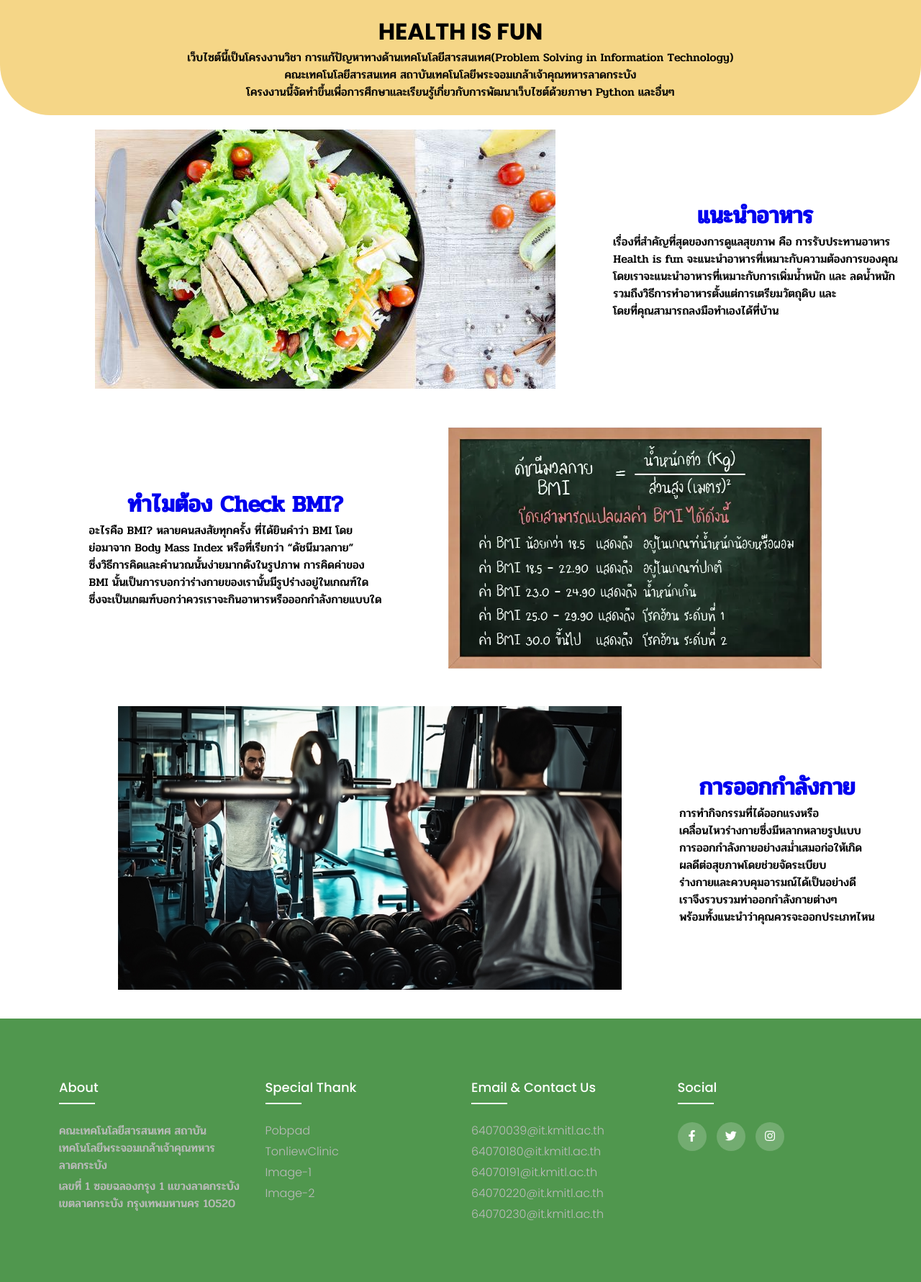
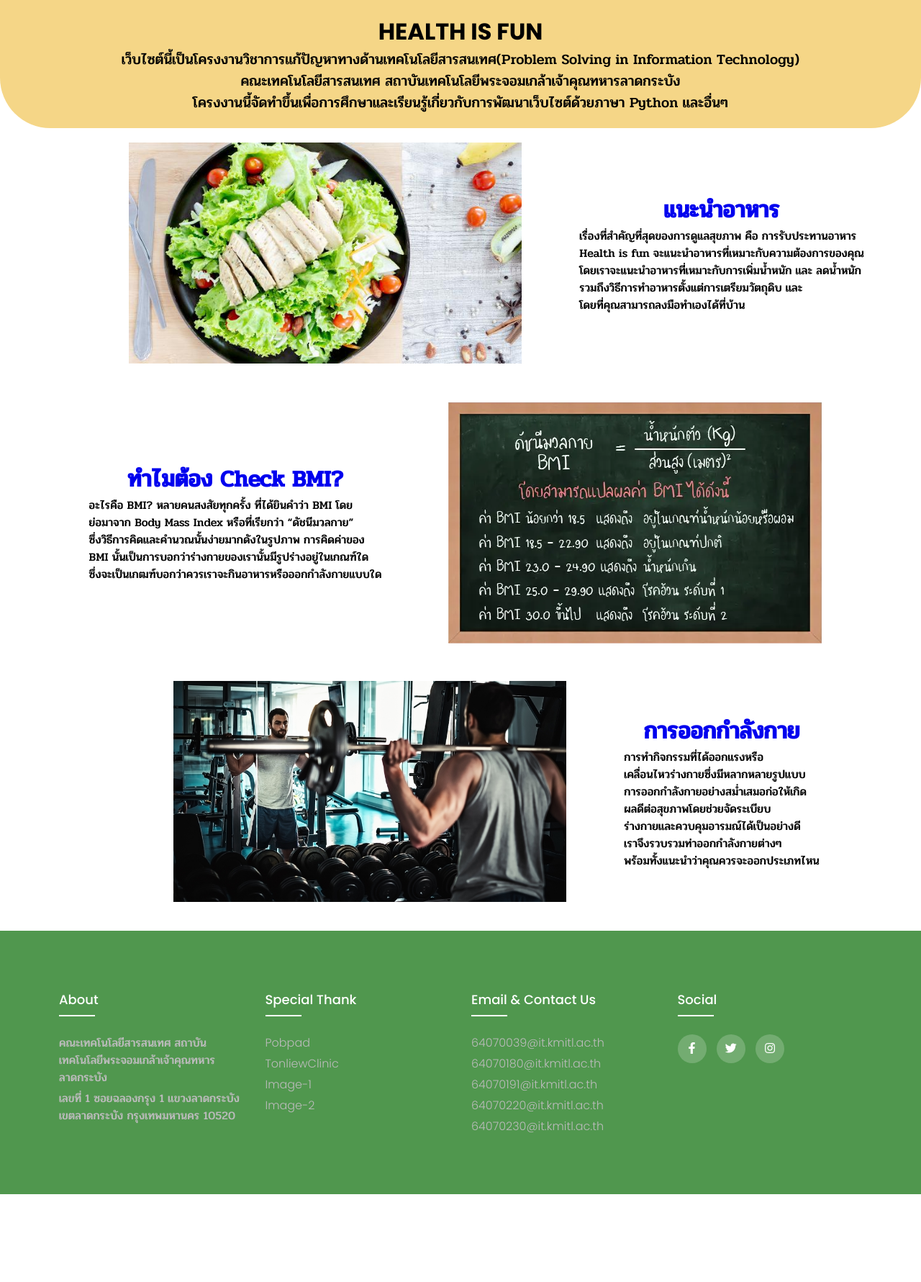
Before and after one commit to Wichai-Kommongkhun/Project, a Flask app: page /home in a window 1280 px wide. Shown: the part 64-1845 px from the top of the page at 72% size. After the commit the page ends 1723 px from the top, so only its background shows below. Run offline with Flask 2, Linux system fonts and the light colour scheme; some libraries are stand-ins or nearby versions.

Commit message:
HomeResponsive By Tle

```diff
--- a/static/css-file/home.css
+++ b/static/css-file/home.css
@@ -128,11 +128,15 @@ nav{
     border-bottom-left-radius: 70px;
     border-bottom-right-radius: 70px;
 }
+.homemain {
+    font-size: 20px;
+}
 .img1 {
     display: flex;
     justify-items: center;
     align-items: flex-start;
     margin-left: 100px;
+    max-width: 546px;
 }
 .flex-col2 {
     margin: 20px 0 20px 0;
@@ -182,7 +186,7 @@ nav{
     justify-items: center;
     align-items: flex-start;
     margin-left: 100px;
-    max-width: 700px;
+    max-width: 546px;
 }
 .flex-col4-2 {
     display: flex;
--- a/templates/home.html
+++ b/templates/home.html
@@ -40,17 +40,17 @@
         <div class="flex-container">
             <div class="flex-row">
                 <div class="flex-col1">
-                    <h1>HEALTH IS FUN</h1>
-                    <p class="thaifont">เว็บไซต์นี้เป็นโครงงานวิชา การแก้ปัญหาทางด้านเทคโนโลยีสารสนเทศ(Problem Solving in Information Technology)</p>
-                    <p class="thaifont">คณะเทคโนโลยีสารสนเทศ สถาบันเทคโนโลยีพระจอมเกล้าเจ้าคุณทหารลาดกระบัง</p>
-                    <p class="thaifont">โครงงานนี้จัดทำขึ้นเพื่อการศึกษาและเรียนรู้เกี่ยวกับการพัฒนาเว็บไซต์ด้วยภาษา Python และอื่นๆ</p>
+                    <h1 class="head-content">HEALTH IS FUN</h1>
+                    <p class="homemain thaifont">เว็บไซต์นี้เป็นโครงงานวิชาการแก้ปัญหาทางด้านเทคโนโลยีสารสนเทศ(Problem Solving in Information Technology)</p>
+                    <p class="homemain thaifont">คณะเทคโนโลยีสารสนเทศ สถาบันเทคโนโลยีพระจอมเกล้าเจ้าคุณทหารลาดกระบัง</p>
+                    <p class="homemain thaifont">โครงงานนี้จัดทำขึ้นเพื่อการศึกษาและเรียนรู้เกี่ยวกับการพัฒนาเว็บไซต์ด้วยภาษา Python และอื่นๆ</p>
                 </div>
 
                 <div class="flex-col2">
                     <img class="img1" src="/static/images/food1.jpg">
                     <div class="flex-col2-2 thaifont">
-                        <a href="http://127.0.0.1:5000/food" style="text-decoration: none;"><h1>เเนะนำอาหาร</h1></a>
-                        <p>เรื่องที่สำคัญที่สุดของการดูเเลสุขภาพ คือ การรับประทานอาหาร
+                        <a href="http://127.0.0.1:5000/food" style="text-decoration: none;"><h1 class="head-content">เเนะนำอาหาร</h1></a>
+                        <p class="content">เรื่องที่สำคัญที่สุดของการดูเเลสุขภาพ คือ การรับประทานอาหาร
                         <br>Health is fun จะเเนะนำอาหารที่เหมาะกับความต้องการของคุณ
                         <br>โดยเราจะเเนะนำอาหารที่เหมาะกับการเพิ่มน้ำหนัก เเละ ลดน้ำหนัก
                         <br>รวมถึงวิธีการทำอาหารตั้งเเต่การเตรียมวัตถุดิบ เเละ
@@ -61,8 +61,8 @@
 
                 <div class="flex-col3">
                     <div class="flex-col3-2 thaifont">
-                        <a href="http://127.0.0.1:5000/check_bmi" style="text-decoration: none;" class="a-bmi"><h1>ทำไมต้อง Check BMI?</h1></a>
-                        <p>อะไรคือ BMI? หลายคนสงสัยทุกครั้ง ที่ได้ยินคำว่า BMI โดย
+                        <a href="http://127.0.0.1:5000/check_bmi" style="text-decoration: none;" class="a-bmi"><h1 class="head-content">ทำไมต้อง Check BMI?</h1></a>
+                        <p class="content">อะไรคือ BMI? หลายคนสงสัยทุกครั้ง ที่ได้ยินคำว่า BMI โดย
                         <br>ย่อมาจาก Body Mass Index หรือที่เรียกว่า “ดัชนีมวลกาย”
                         <br>ซึ่งวิธีการคิดและคำนวณนั้นง่ายมากดังในรูปภาพ การคิดค่าของ
                         <br>BMI นั้นเป็นการบอกว่าร่างกายของเรานั้นมีรูปร่างอยู่ในเกณฑ์ใด
@@ -75,8 +75,8 @@
                 <div class="flex-col4">
                     <img class="img3" src="/static/images/ex001.jpg">
                     <div class="flex-col4-2 thaifont">
-                        <a href="http://127.0.0.1:5000/exercise" style="text-decoration: none;"><h1>การออกกำลังกาย</h1></a>
-                        <p>การทำกิจกรรมที่ได้ออกแรงหรือ
+                        <a href="http://127.0.0.1:5000/exercise" style="text-decoration: none;"><h1 class="head-content">การออกกำลังกาย</h1></a>
+                        <p class="content">การทำกิจกรรมที่ได้ออกแรงหรือ
                         <br>เคลื่อนไหวร่างกายซึ่งมีหลากหลายรูปแบบ
                         <br>การออกกำลังกายอย่างสม่ำเสมอก่อให้เกิด
                         <br>ผลดีต่อสุขภาพโดยช่วยจัดระเบียบ
```
Also changed, not shown: other parts of static/css-file/home.css (+82 -1 lines).
